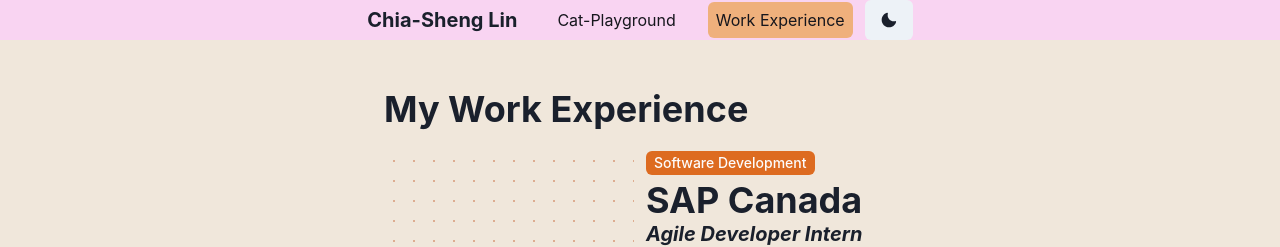
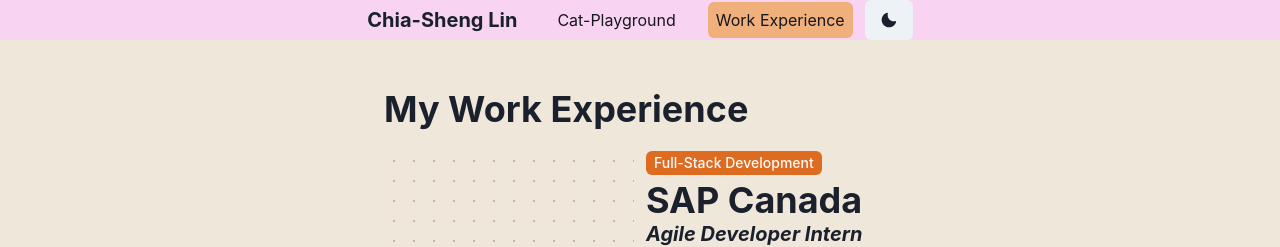
Before and after one commit to chiashenglin0204/Chia-Sheng-Funny-Website, a Next.js app: page /workExperience in a window 1280 px wide. Shown: the top 247 px of the page. Built offline with nearby package versions, Linux system fonts and the light colour scheme.

Commit message:
small fix for tags

```diff
--- a/src/components/ArticleList.tsx
+++ b/src/components/ArticleList.tsx
@@ -111,7 +111,7 @@
 					justifyContent="center"
 					marginTop={{ base: '3', sm: '0' }}
 				>
-					<BlogTags tags={['Software Development']} />
+					<BlogTags tags={['Full-Stack Development']} />
 					<Heading marginTop="1">
 						<Link textDecoration="none" _hover={{ textDecoration: 'none' }}>
 							SAP Canada
--- a/src/pages/workExperience.tsx
+++ b/src/pages/workExperience.tsx
@@ -1,12 +1,12 @@
 import { Box, Stack } from "@chakra-ui/react";
 import React from "react";
 import { Layout } from "../components/Layout";
-import SplitScreen from "../components/ArticleList";
+import ArticleList from "../components/ArticleList";
 
 const work = () => {
   return (
     <Layout>
-      <SplitScreen></SplitScreen>
+      <ArticleList></ArticleList>
     </Layout>
   );
 };
```
